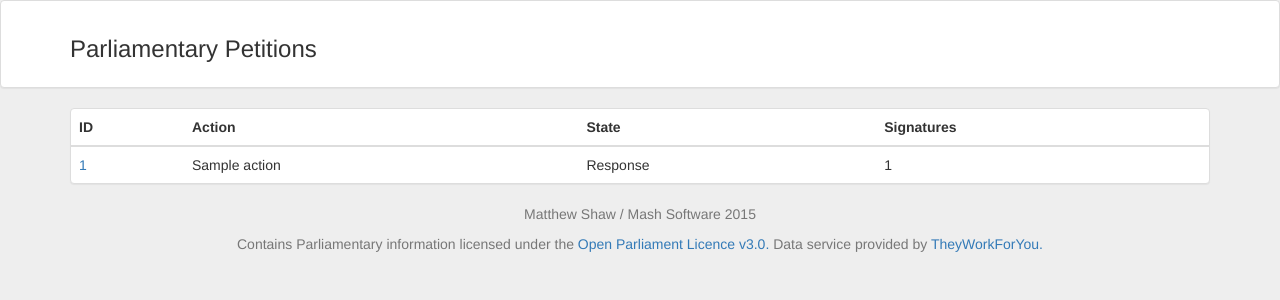
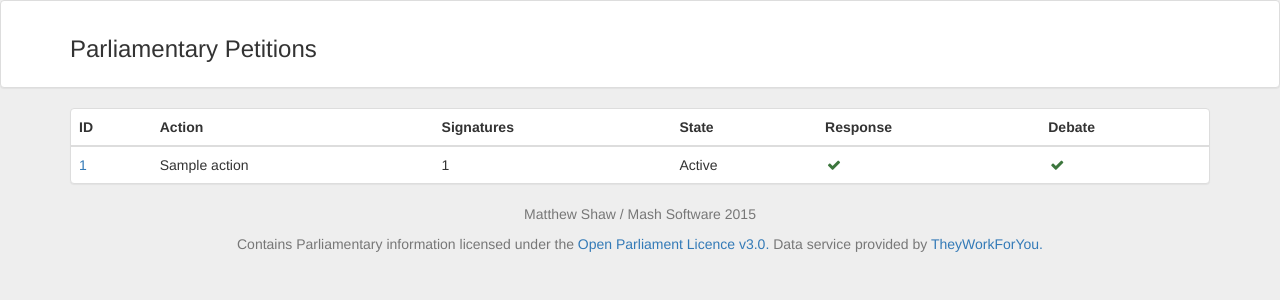
Before and after one commit to MashSoftware/petitions, a Flask app: template application/templates/petitions.html in a window 1280 px wide. Shown: the top 300 px of the page. Run offline with Flask 2, Linux system fonts and the light colour scheme; the template is opened without the code that fills it: most values are stand-ins (such as "Sample title", 1, 10 or a date in 2020); some libraries are stand-ins or nearby versions.

Commit message:
response and debate indicators

```diff
--- a/application/templates/petitions.html
+++ b/application/templates/petitions.html
@@ -18,8 +18,10 @@
           <tr>
             <th>ID</th>
             <th>Action</th>
+            <th>Signatures</th>
             <th>State</th>
-            <th>Signatures</th>
+            <th>Response</th>
+            <th>Debate</th>
           </tr>
         </thead>
         <tbody>
@@ -27,16 +29,22 @@
           <tr>
             <td><a href="/petitions/{{ petition.id }}">{{ petition.id }}</a></td>
             <td>{{ petition.attributes.action }}</td>
+            <td>{{ petition.attributes.signature_count }}</td>
+            <td>{{ petition.attributes.state |capitalize }}</td>
             <td>
               {% if petition.attributes.government_response %}
-              Response
-              {% elif petition.attributes.debate %}
-              Debate
+                <i class="fa fa-check fa-fw text-success"></i>
               {% else %}
-              {{ petition.attributes.state |capitalize }}
+                <i class="fa fa-times fa-fw text-danger"></i>
               {% endif %}
             </td>
-            <td>{{ petition.attributes.signature_count }}</td>
+            <td>
+              {% if petition.attributes.debate %}
+                <i class="fa fa-check fa-fw text-success"></i>
+              {% else %}
+                <i class="fa fa-times fa-fw text-danger"></i>
+              {% endif %}
+            </td>
           </tr>
           {% endfor %}
         </tbody>
```
